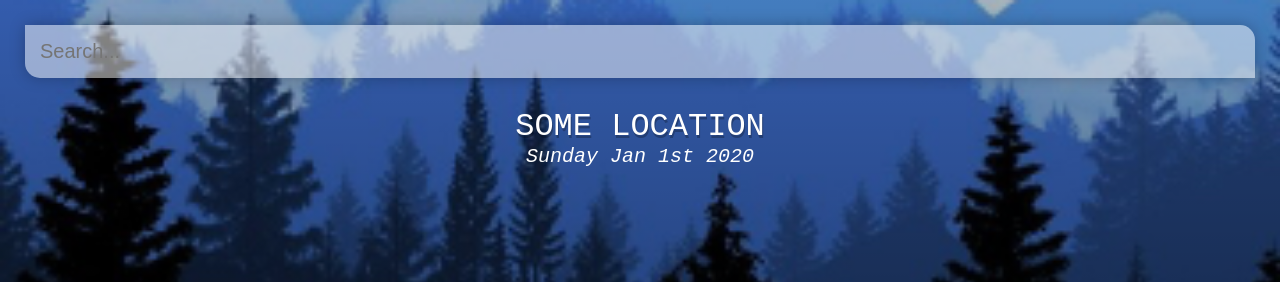
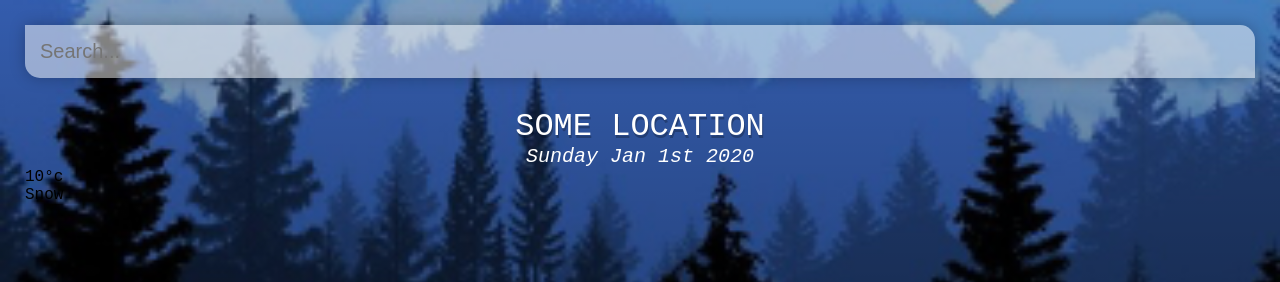
Before and after one commit to pedramsafaei/VueJS-WeatherApp, a Vue app in the folder vue-weather/: page / in a window 1280 px wide. Shown: the top 282 px of the page. Built offline with nearby package versions, Linux system fonts and the light colour scheme.

Commit message:
added html for weather box

```diff
--- a/vue-weather/src/App.vue
+++ b/vue-weather/src/App.vue
@@ -9,6 +9,10 @@
         <div class="location-box">
           <div class="location">SOME LOCATION</div>
           <div class="date">Sunday Jan 1st 2020</div>
+        </div>
+        <div class="weather-box">
+          <div class="temp">10°c</div>
+          <div class="weather">Snow</div>
         </div>
       </div>
     </main>
```
